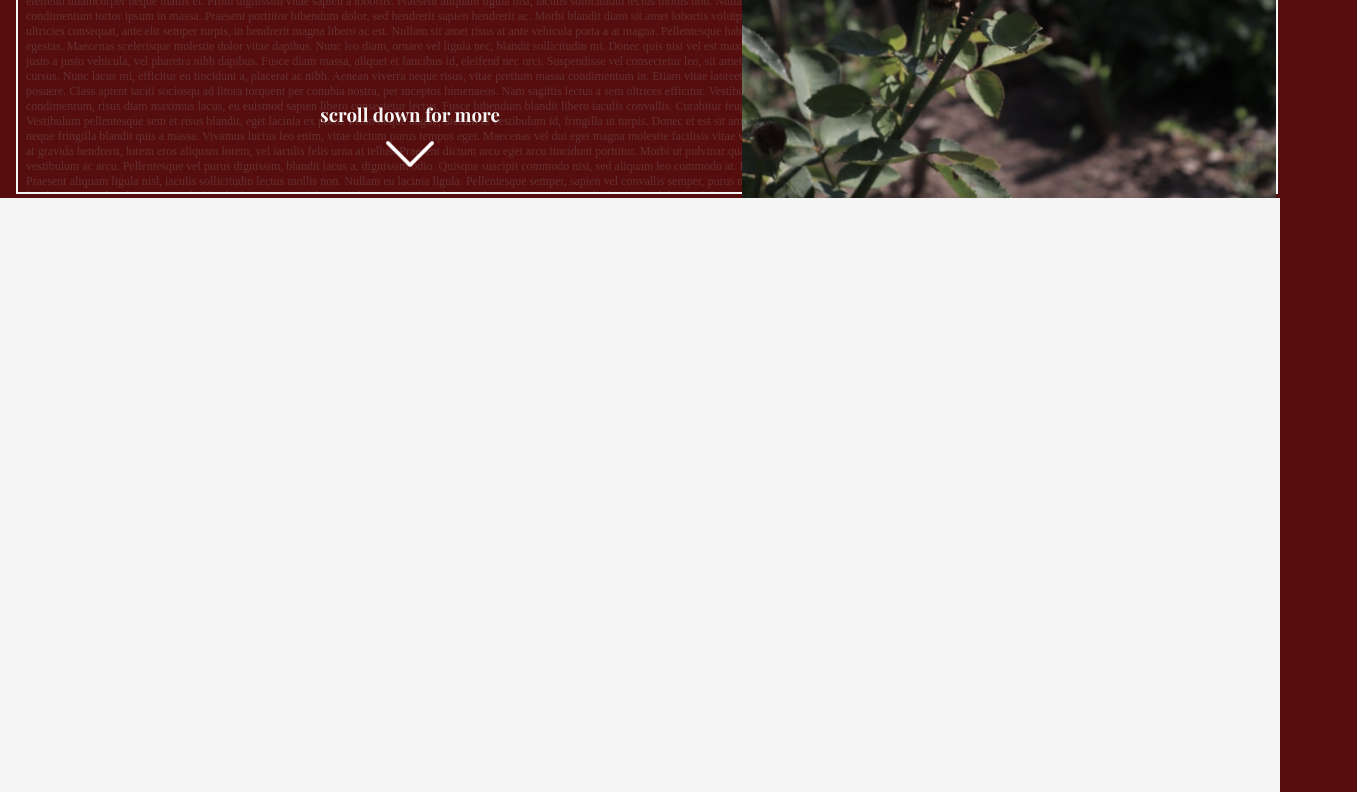
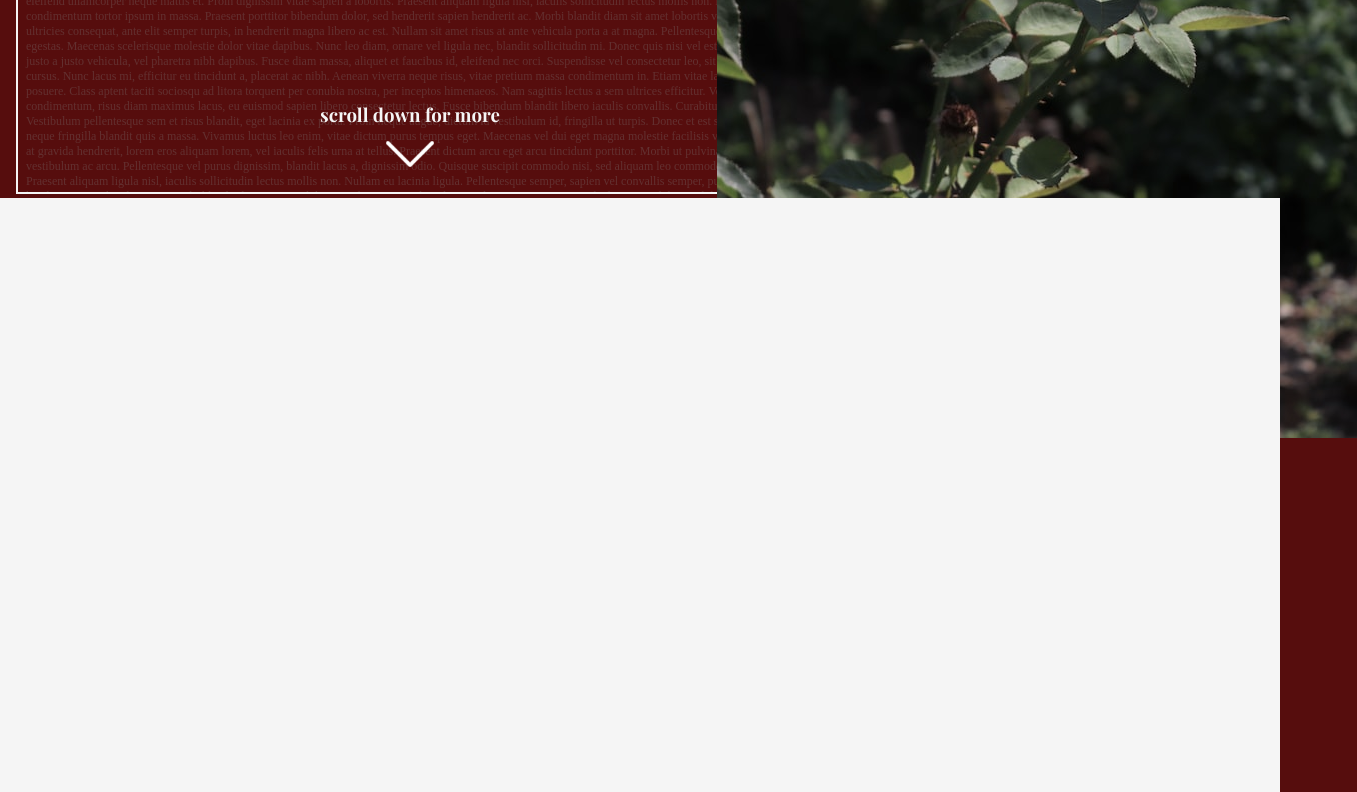
Before and after one commit to Kliiyu/1IM-IKT, a plain HTML site: page Code/01 IKT HTML og CSS/006_Portfolio (WORK IN PROGRESS)/index.html in a window 1280 px wide. Shown: the part 602-1394 px from the top of the page, 1357 px wide, since content can reach past the window. Drawn offline with nearby package versions, Linux system fonts and the light colour scheme; a web font is replaced by a local one.

Commit message:
slight image changes

```diff
--- a/Code/01 IKT HTML og CSS/006_Portfolio (WORK IN PROGRESS)/css/style.css
+++ b/Code/01 IKT HTML og CSS/006_Portfolio (WORK IN PROGRESS)/css/style.css
@@ -128,10 +128,10 @@ body {
 #image-wrapper img {
     display: block;
     position: absolute;
-    height: 100%;
+    height: 120%;
     width: auto;
-    left: 58%;
-    bottom: -4rem;
+    left: 56%;
+    bottom: -15rem;
     filter: grayscale(25%);
     transition: all 0.3s ease-in-out;
 }
```
